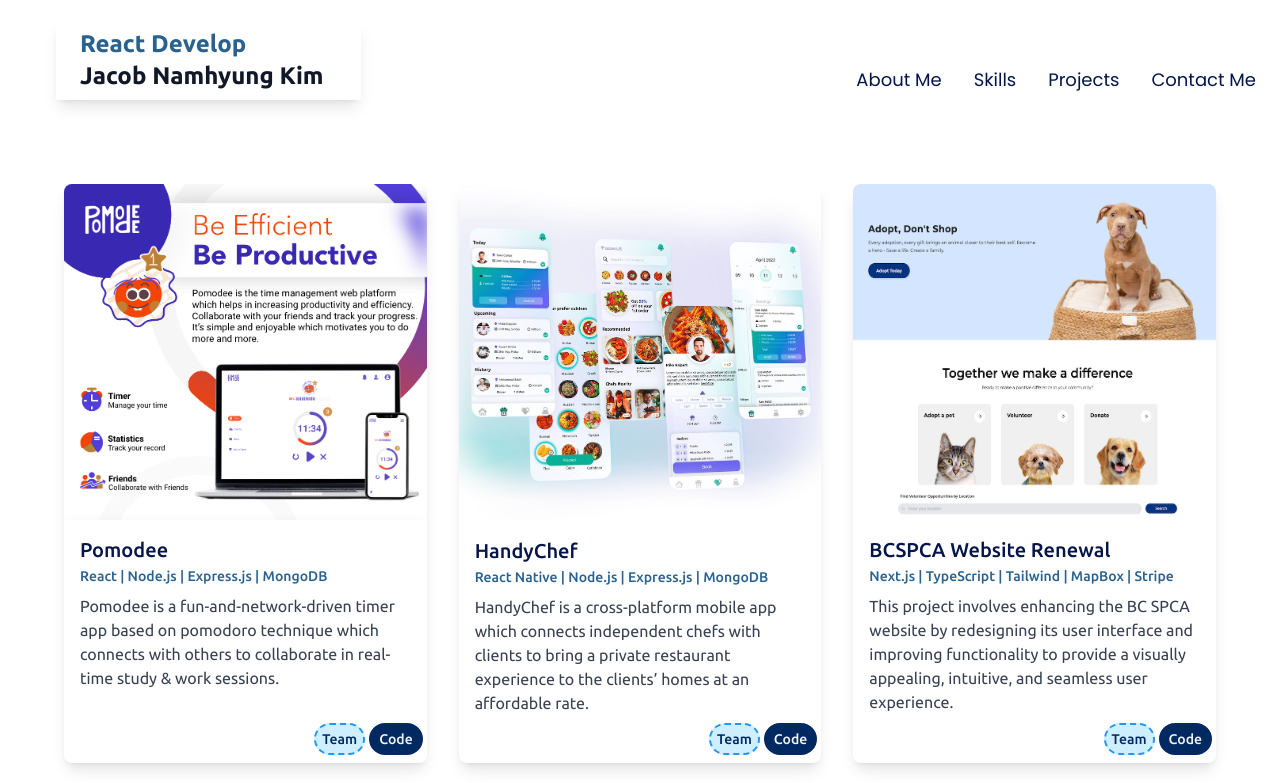
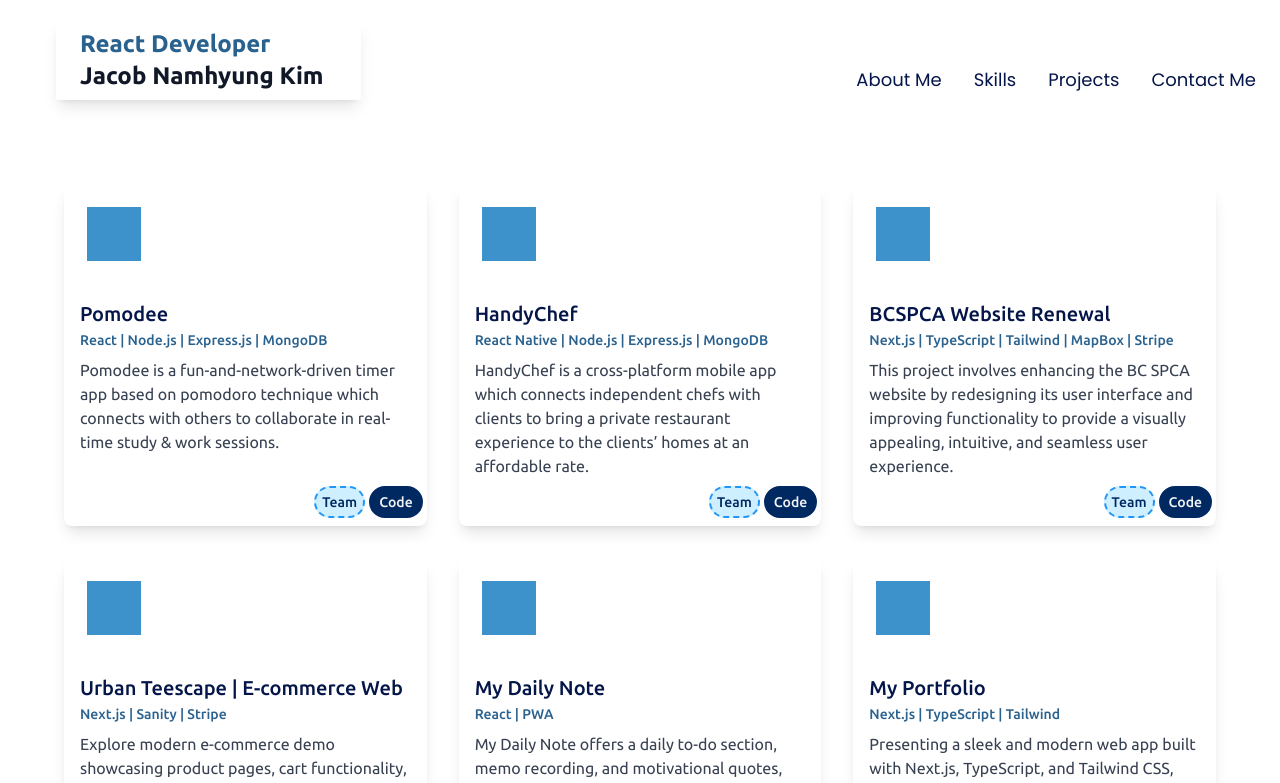
Before and after one commit to everywherejacobkim/portfolio-renewal-nextjs, a Next.js app: page /projects in a window 1280 px wide. Shown: the top 783 px of the page. Built offline with nearby package versions, Linux system fonts and the light colour scheme; a web font is replaced by a local one.

Commit message:
Feat: implement loader to project image rendering

```diff
--- a/package.json
+++ b/package.json
@@ -28,6 +28,7 @@
     "react-card-flip": "^1.2.0",
     "react-dom": "18.2.0",
     "react-icons": "^4.8.0",
+    "react-loader-spinner": "^5.4.5",
     "react-spring": "^9.7.2",
     "react-type-animation": "^3.0.1",
     "swiper": "^10.0.3",
--- a/src/pages/components/gallery/ProjectsGallery.tsx
+++ b/src/pages/components/gallery/ProjectsGallery.tsx
@@ -1,5 +1,6 @@
 import Image from "next/image";
 import { motion } from "framer-motion";
+import { RotatingSquare } from "react-loader-spinner";
 
 interface Project {
   id: number;
@@ -34,6 +35,7 @@
                 target="_blank"
                 rel="noopener noreferrer"
               >
+                {!project.image ? (
                   <Image
                     src={project.image}
                     width={915}
@@ -41,6 +43,17 @@
                     alt={project.title}
                     className="object-cover"
                   />
+                ) : (
+                  <RotatingSquare
+                    height="100"
+                    width="100"
+                    color="#3e92cc"
+                    ariaLabel="rotating-square-loading"
+                    strokeWidth="4"
+                    visible={true}
+                  />
+                )}
+
                 <div className="p-4">
                   <h3 className="text-xl font-medium mb-0.5">
                     {project.title}
```
Also changed, not shown: 1 other file (tests, documents, lock files or other folders). Lines whose indentation alone changed are shown as unchanged.
